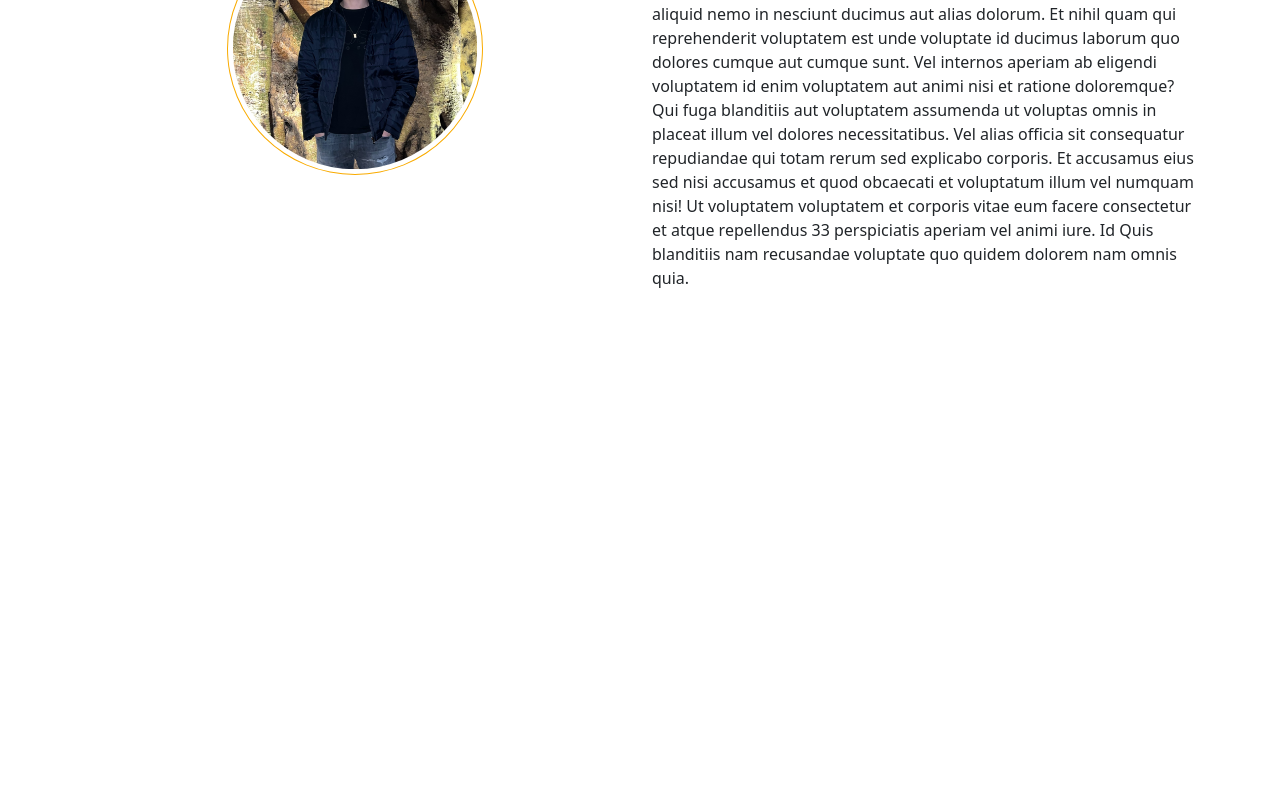
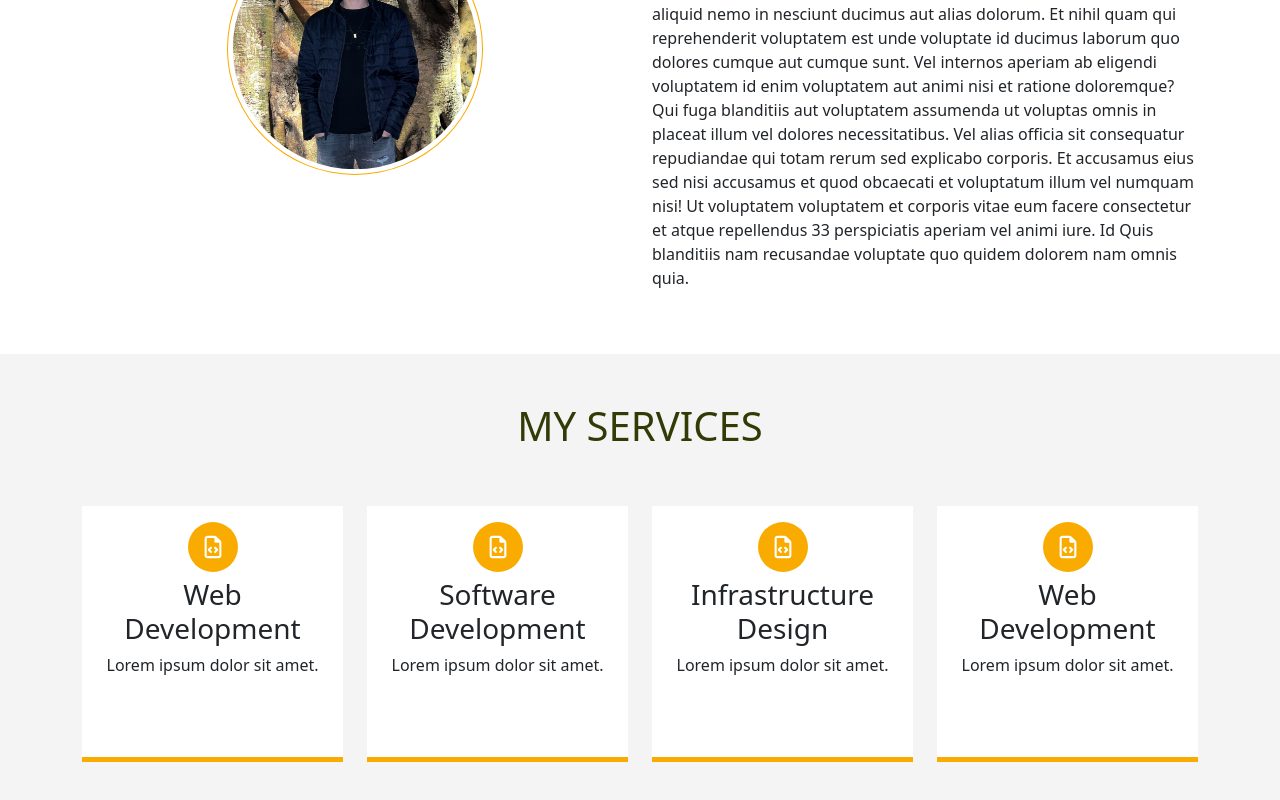
Before and after one commit to Nicolas123-coder/portifolio, a React (Create React App) app: page / in a window 1280 px wide. Shown: the part 958-1758 px from the top of the page. Before the commit the page ends 1312 px from the top, so only its background shows below. Built offline with nearby package versions, Linux system fonts and the light colour scheme.

Commit message:
Services component completed

```diff
--- a/package.json
+++ b/package.json
@@ -4,6 +4,7 @@
   "private": true,
   "dependencies": {
     "@fortawesome/fontawesome-svg-core": "^6.1.1",
+    "@fortawesome/free-regular-svg-icons": "^6.1.1",
     "@fortawesome/free-solid-svg-icons": "^6.1.1",
     "@fortawesome/react-fontawesome": "^0.2.0",
     "@testing-library/jest-dom": "^5.16.4",
--- a/src/App.css
+++ b/src/App.css
@@ -1,11 +1,12 @@
 @import url('https://fonts.googleapis.com/css2?family=Roboto+Condensed:wght@300&display=swap');
 
 :root {
-  --primary-white: #fff;
+  --primary-white: #ffffff;
   --primary-orage: #f9ab00;
-  --primary-dark: rgba(255, 255, 255, 0);
+  --primary-dark: rgb(52, 58, 6);
   --primary-red: #ef4035;
-  --primary-hover-red: #
+  --primary-hover-red: #ef4035;
+  --primary-light-grey: #f4f4f4;
 }
 
 body {
@@ -186,3 +187,58 @@ nav ul li {
     width: 10rem;
   }
 }
+
+/*******************SERVICES******************/
+.services {
+  text-align: center;
+  padding-bottom: 2rem;
+  background: var(--primary-light-grey);
+}
+
+.services h1 {
+  color: var(--primary-dark);
+  text-transform: uppercase;
+}
+
+.services .circle {
+  position: relative;
+  margin: 0.375rem auto;
+  background: var(--primary-orage);
+  border-radius: 50%;
+  width: 3.125rem;
+  height: 3.125rem;
+}
+
+.services .icon {
+  font-size: 1.4rem;
+  color: var(--primary-white);
+  position: absolute;
+  top: 50%;
+  left: 50%;
+  transform: translate(-50%, -50%);
+}
+
+.services .box {
+  height: 16rem;
+  border-bottom: 0.3125rem solid var(--primary-orage);
+  padding: 0.625rem;
+  margin-bottom: 1.875rem;
+  background: var(--primary-white);
+}
+
+.services .box:hover {
+  background: var(--primary-orage);
+  border-bottom: 0.3125rem solid var(--primary-dark);
+}
+
+.services .box:hover .icon {
+  color: var(--primary-dark);
+}
+
+.services .box:hover .circle {
+  background: var(--primary-white);
+}
+
+.services .box:hover p {
+  color: var(--primary-white);
+}
--- a/src/App.js
+++ b/src/App.js
@@ -3,7 +3,8 @@ import 'bootstrap/dist/css/bootstrap.min.css';
 // import Particles from 'react-tsparticles';
 import NavBar from './components/Navbar';
 import Header from './components/Header';
-import AboutMe from './components/AboutMe'
+import AboutMe from './components/AboutMe';
+import Services from './components/Services';
 
 function App() {
   return (
@@ -11,6 +12,7 @@ function App() {
     <NavBar/>
     <Header/>
     <AboutMe/>
+    <Services/>
     </>
     );
 }
--- /dev/null
+++ b/src/components/Services.js
@@ -0,0 +1,48 @@
+import React from 'react'
+import { FontAwesomeIcon } from '@fortawesome/react-fontawesome'
+import { faFileCode } from '@fortawesome/free-regular-svg-icons'
+
+const Services = () => {
+  return (
+      <div className='services'>
+          <h1 className='py-5'>my services</h1>
+            <div className='container'>
+                <div className='row'>
+                    <div className='col-md-3 col-sm-6'>
+                        <div className='box'>
+                        <div className='circle'><FontAwesomeIcon className='icon' icon={faFileCode} size='2x'/></div>
+                        <h3>Web Development</h3>
+                            <p>Lorem ipsum dolor sit amet.</p>
+                        </div>
+                    </div>
+                    {/* - */}
+                    <div className='col-md-3 col-sm-6'>
+                        <div className='box'>
+                        <div className='circle'><FontAwesomeIcon className='icon' icon={faFileCode} size='2x'/></div>
+                            <h3>Software Development</h3>
+                            <p>Lorem ipsum dolor sit amet.</p>
+                        </div>
+                    </div>
+                    {/* - */}
+                    <div className='col-md-3 col-sm-6'>
+                        <div className='box'>
+                        <div className='circle'><FontAwesomeIcon className='icon' icon={faFileCode} size='2x'/></div>
+                            <h3>Infrastructure Design</h3>
+                            <p>Lorem ipsum dolor sit amet.</p>
+                        </div>
+                    </div>
+                    {/* - */}
+                    <div className='col-md-3 col-sm-6'>
+                        <div className='box'>
+                        <div className='circle'><FontAwesomeIcon className='icon' icon={faFileCode} size='2x'/></div>
+                        <h3>Web Development</h3>
+                            <p>Lorem ipsum dolor sit amet.</p>
+                        </div>
+                    </div>
+                </div>
+            </div>
+          </div>
+  )
+}
+
+export default Services
```
Also changed, not shown: 1 other file (tests, documents, lock files or other folders).
